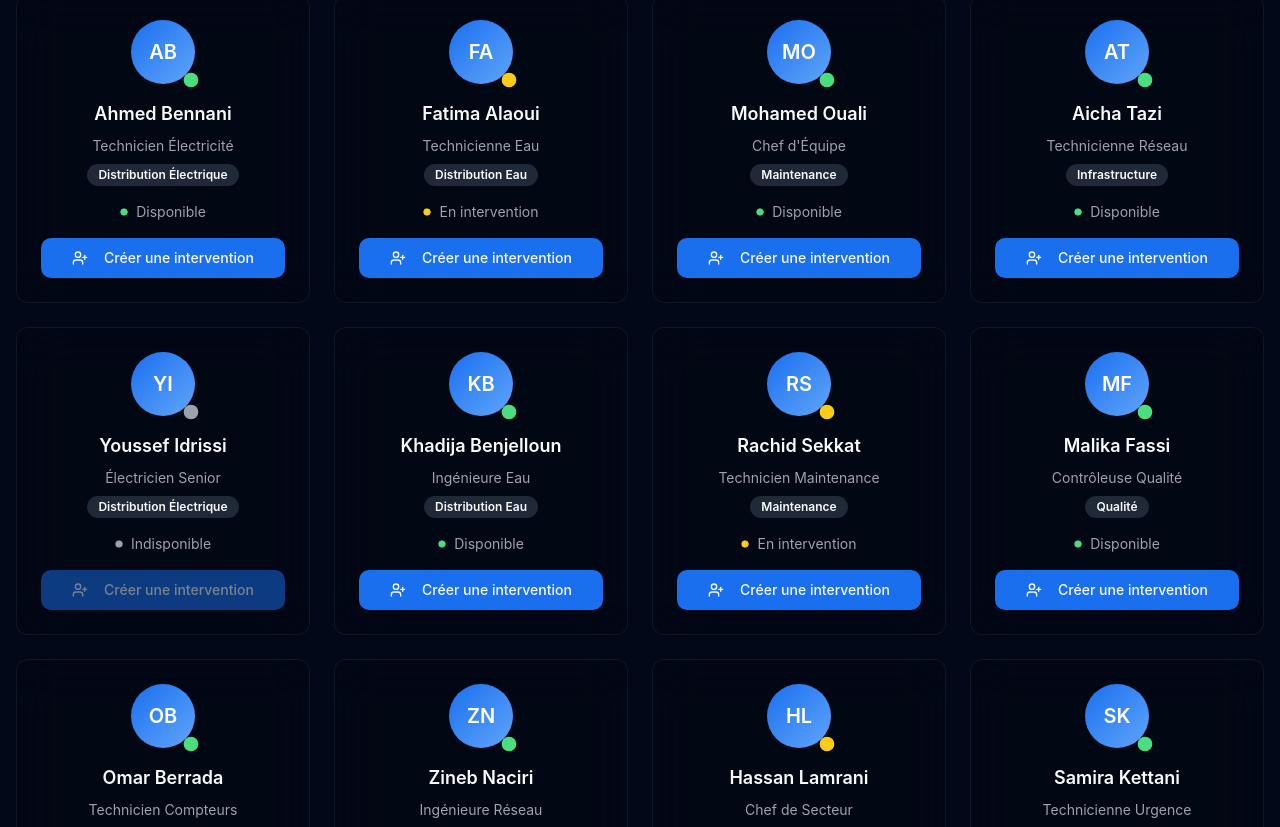
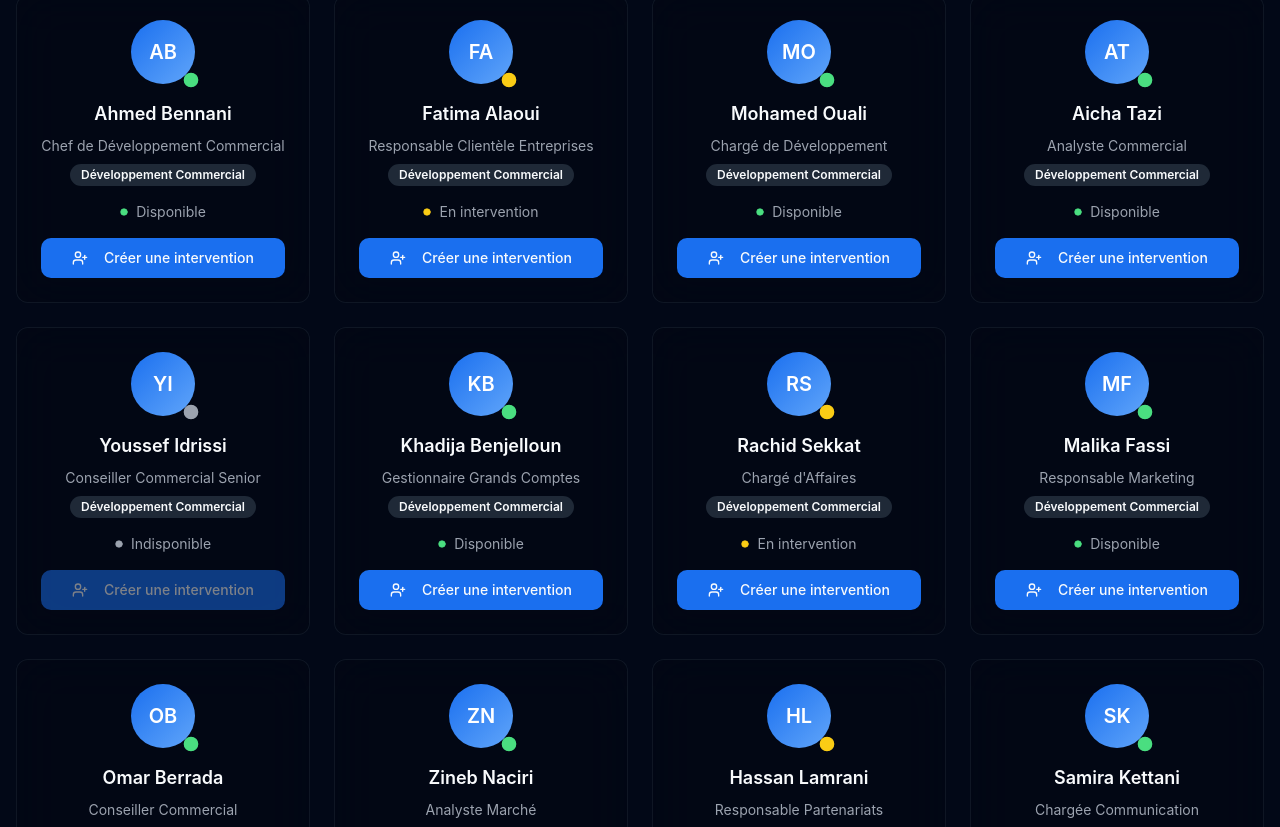
Before and after one commit to ousssy/dark-ticket-grid, a React (Vite) app: page / in a window 1280 px wide. Shown: the part 393-1220 px from the top of the page. Built offline with nearby package versions, Linux system fonts and the light colour scheme.

Commit message:
Refactor: Filter users for dev. commercial
Filter the user list to only show users from the "Développement Commercial" department.

```diff
--- a/src/data/mockData.ts
+++ b/src/data/mockData.ts
@@ -5,85 +5,85 @@ export const mockUsers: User[] = [
   {
     id: "1",
     name: "Ahmed Bennani",
-    role: "Technicien Électricité",
-    department: "Distribution Électrique",
+    role: "Chef de Développement Commercial",
+    department: "Développement Commercial",
     status: "available"
   },
   {
     id: "2",
     name: "Fatima Alaoui",
-    role: "Technicienne Eau",
-    department: "Distribution Eau",
+    role: "Responsable Clientèle Entreprises",
+    department: "Développement Commercial",
     status: "busy"
   },
   {
     id: "3",
     name: "Mohamed Ouali",
-    role: "Chef d'Équipe",
-    department: "Maintenance",
+    role: "Chargé de Développement",
+    department: "Développement Commercial",
     status: "available"
   },
   {
     id: "4",
     name: "Aicha Tazi",
-    role: "Technicienne Réseau",
-    department: "Infrastructure",
+    role: "Analyste Commercial",
+    department: "Développement Commercial",
     status: "available"
   },
   {
     id: "5",
     name: "Youssef Idrissi",
-    role: "Électricien Senior",
-    department: "Distribution Électrique",
+    role: "Conseiller Commercial Senior",
+    department: "Développement Commercial",
     status: "offline"
   },
   {
     id: "6",
     name: "Khadija Benjelloun",
-    role: "Ingénieure Eau",
-    department: "Distribution Eau",
+    role: "Gestionnaire Grands Comptes",
+    department: "Développement Commercial",
     status: "available"
   },
   {
     id: "7",
     name: "Rachid Sekkat",
-    role: "Technicien Maintenance",
-    department: "Maintenance",
+    role: "Chargé d'Affaires",
+    department: "Développement Commercial",
     status: "busy"
   },
   {
     id: "8",
     name: "Malika Fassi",
-    role: "Contrôleuse Qualité",
-    department: "Qualité",
+    role: "Responsable Marketing",
+    department: "Développement Commercial",
     status: "available"
   },
   {
     id: "9",
     name: "Omar Berrada",
-    role: "Technicien Compteurs",
-    department: "Facturation",
+    role: "Conseiller Commercial",
+    department: "Développement Commercial",
     status: "available"
   },
   {
     id: "10",
     name: "Zineb Naciri",
-    role: "Ingénieure Réseau",
-    department: "Infrastructure",
+    role: "Analyste Marché",
+    department: "Développement Commercial",
     status: "available"
   },
   {
     id: "11",
     name: "Hassan Lamrani",
-    role: "Chef de Secteur",
-    department: "Exploitation",
+    role: "Responsable Partenariats",
+    department: "Développement Commercial",
     status: "busy"
   },
   {
     id: "12",
     name: "Samira Kettani",
-    role: "Technicienne Urgence",
-    department: "Interventions",
+    role: "Chargée Communication",
+    department: "Développement Commercial",
     status: "available"
   }
 ];
```
